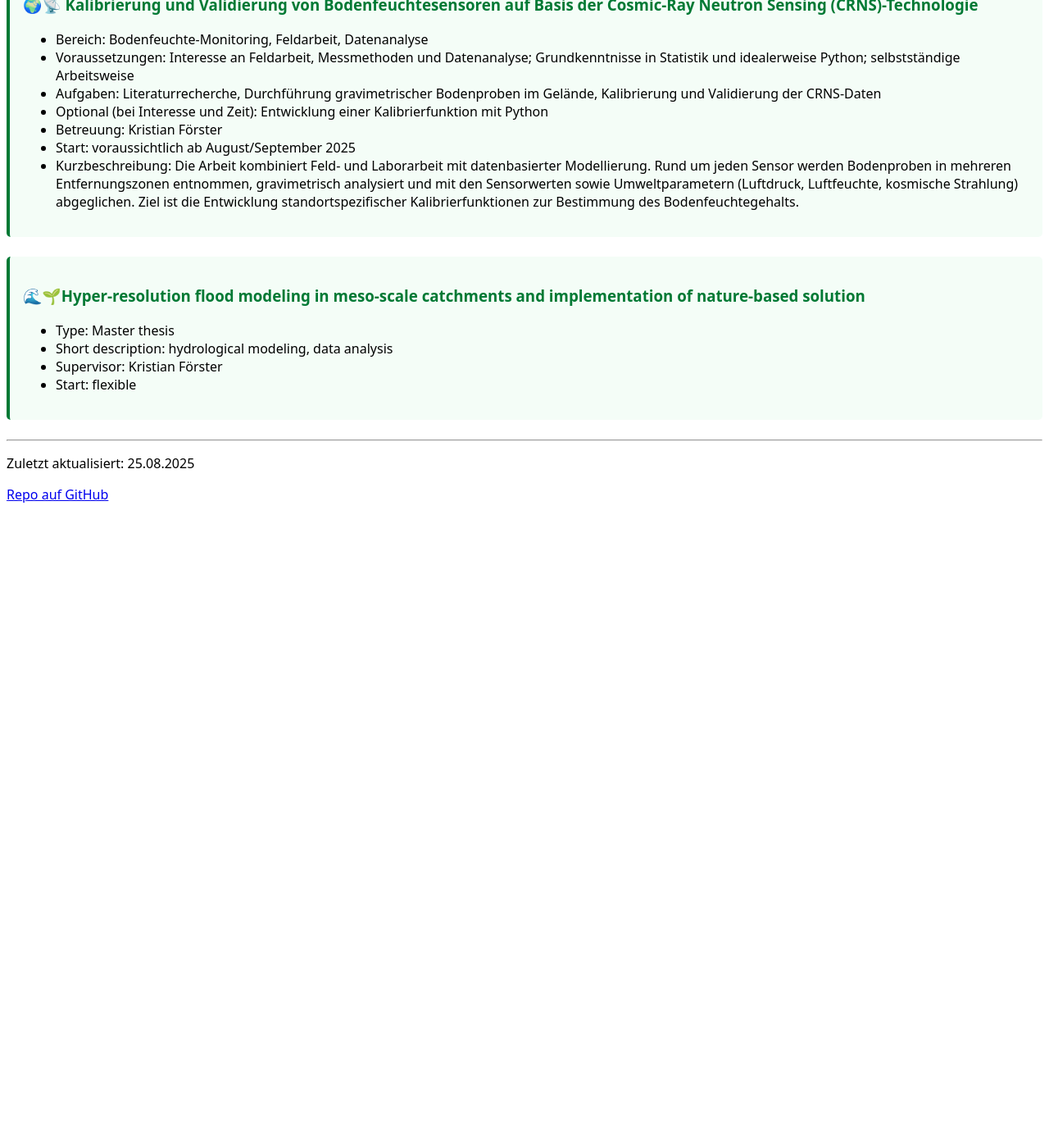
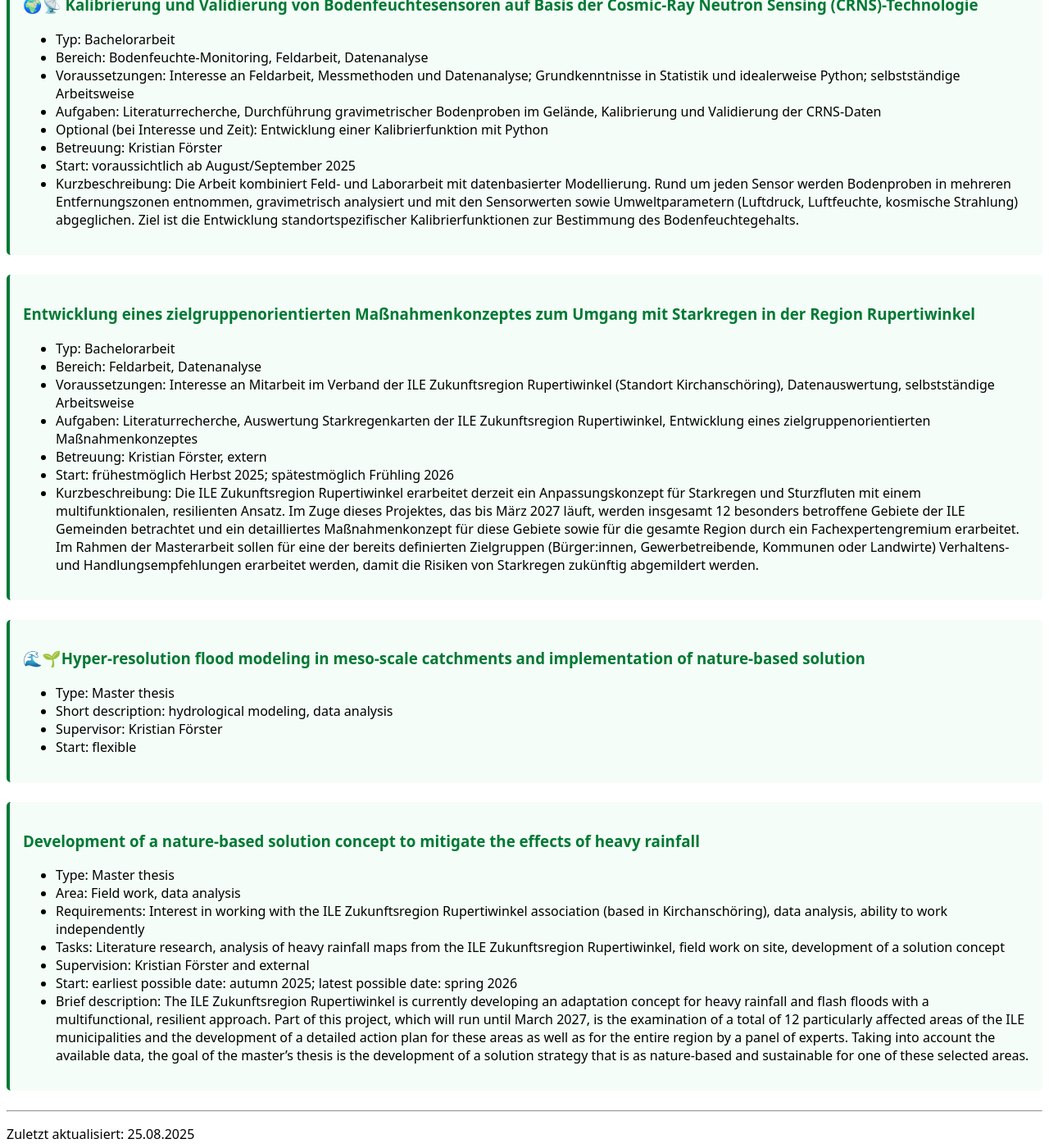
Before and after one commit to kristianfoerster/hswt-cch, a Jekyll site: the page built from index.md, in a window 1280 px wide and 1400 px high, scrolled down 824 px. Shown: the whole window at 82% size. Built offline with Jekyll 4.4.1, drawn with Linux system fonts in a browser that asks for light colours; our own code applies the rules of GitHub Pages for plain Markdown files; before the commit the page ends 1454 px from its top, so only the background shows below that.

Commit message:
Update index.md

```diff
--- a/index.md
+++ b/index.md
@@ -43,7 +43,9 @@
 </div>
 
 <div class="thema bachelor" markdown="1">
+
 ### 🌍📡 Kalibrierung und Validierung von Bodenfeuchtesensoren auf Basis der Cosmic-Ray Neutron Sensing (CRNS)-Technologie
+* Typ: Bachelorarbeit
 * Bereich: Bodenfeuchte-Monitoring, Feldarbeit, Datenanalyse
 * Voraussetzungen: Interesse an Feldarbeit, Messmethoden und Datenanalyse; Grundkenntnisse in Statistik und idealerweise Python; selbstständige Arbeitsweise
 * Aufgaben: Literaturrecherche, Durchführung gravimetrischer Bodenproben im Gelände, Kalibrierung und Validierung der CRNS-Daten
@@ -54,39 +56,19 @@
 
 </div>
 
-<!---
 <div class="thema bachelor" markdown="1">
 
-### 🏙️🌱 Hydrologische Modellierung von Gründachaufbauten mit verschiedenen Dimensionen mit einem physikalisch-basierten hydrologischen Modell
-* Bereich: Hydrologische Modellierung, Datenanalyse, Visualisierung
-* Voraussetzung: Belegung Hydrological Modeling
-* Betreuenede: Kristian Förster
-* Start: flexibel
+### Entwicklung eines zielgruppenorientierten Maßnahmenkonzeptes zum Umgang mit Starkregen in der Region Rupertiwinkel
+* Typ: Bachelorarbeit
+* Bereich: Feldarbeit, Datenanalyse
+* Voraussetzungen: Interesse an Mitarbeit im Verband der ILE Zukunftsregion Rupertiwinkel (Standort Kirchanschöring), Datenauswertung, selbstständige Arbeitsweise
+* Aufgaben: Literaturrecherche, Auswertung Starkregenkarten der ILE Zukunftsregion Rupertiwinkel, Entwicklung eines zielgruppenorientierten Maßnahmenkonzeptes
+* Betreuung: Kristian Förster, extern
+* Start: frühestmöglich Herbst 2025; spätestmöglich Frühling 2026
+* Kurzbeschreibung: Die ILE Zukunftsregion Rupertiwinkel erarbeitet derzeit ein Anpassungskonzept für Starkregen und Sturzfluten mit einem multifunktionalen, resilienten Ansatz. Im Zuge dieses Projektes, das bis März 2027 läuft, werden insgesamt 12 besonders betroffene Gebiete der ILE Gemeinden betrachtet und ein detailliertes Maßnahmenkonzept für diese Gebiete sowie für die gesamte Region durch ein Fachexpertengremium erarbeitet. Im Rahmen der Masterarbeit sollen für eine der bereits definierten Zielgruppen (Bürger:innen, Gewerbetreibende, Kommunen oder Landwirte) Verhaltens- und Handlungsempfehlungen erarbeitet werden, damit die Risiken von Starkregen zukünftig abgemildert werden.
 
 </div>
 
-
-<div class="thema master" markdown="1">
-
-### 🏙️🌱 Hydrological modeling of green roof structures with different dimensions using a physically-based hydrological model
-* Scope: Hydrological modeling, data analysis, visualization, [using this dataset](https://zenodo.org/records/15129787)
-* Prerequisite: Assignment Hydrological Modeling
-* Supervisor: Kristian Förster
-* Start: flexible
-
-</div>
-
-
-<div class="thema master" markdown="1">
-
-### 🌱🌾 Calibration of Cosmic Ray Neutron Sensors for soil moisture observations
-* Type: Master thesis
-* Short description: Field work to collect comparative data, data analysis
-* Supervisor: Kristian Förster
-* Start: WiSe 2025/26
-
-</div>
--->
 
 <div class="thema master" markdown="1">
 
@@ -98,4 +80,18 @@
 
 </div>
 
+<div class="thema master" markdown="1">
+
+### Development of a nature-based solution concept to mitigate the effects of heavy rainfall
+* Type: Master thesis
+* Area: Field work, data analysis
+* Requirements: Interest in working with the ILE Zukunftsregion Rupertiwinkel association (based in Kirchanschöring), data analysis, ability to work independently
+* Tasks: Literature research, analysis of heavy rainfall maps from the ILE Zukunftsregion Rupertiwinkel, field work on site, development of a solution concept
+* Supervision: Kristian Förster and external
+* Start: earliest possible date: autumn 2025; latest possible date: spring 2026
+* Brief description: The ILE Zukunftsregion Rupertiwinkel is currently developing an adaptation concept for heavy rainfall and flash floods with a multifunctional, resilient approach. Part of this project, which will run until March 2027, is the examination of a total of 12 particularly affected areas of the ILE municipalities and the development of a detailed action plan for these areas as well as for the entire region by a panel of experts. Taking into account the available data, the goal of the master's thesis is the development of a solution strategy that is as nature-based and sustainable for one of these selected areas.
+</div>
+
+
+
 <!-- Weitere Themen einfach im gleichen Format anhängen -->
```
